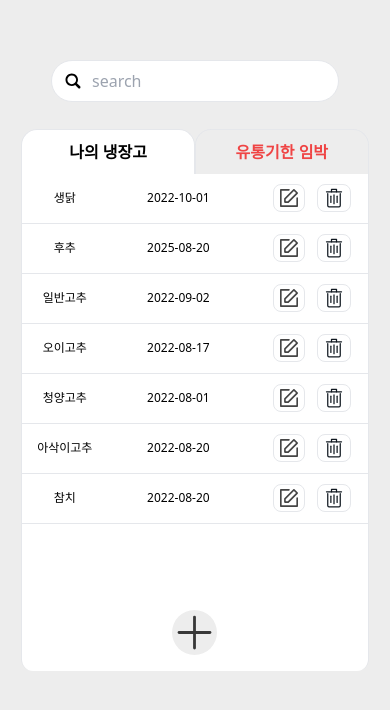
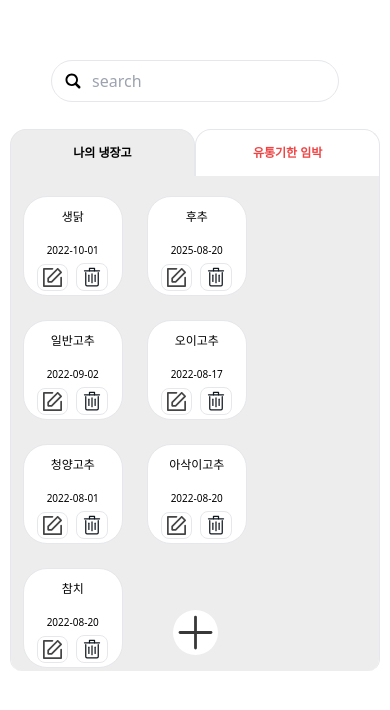
Before and after one commit to Dcom-KHU/refrigerator-front, a Next.js app: page /myrefrigerator in a window 390 px wide. Shown: the part 110-820 px from the top of the page. Built offline with nearby package versions, Linux system fonts and the light colour scheme.

Commit message:
feat:나의 냉장고 ui 카드형식으로 변경

```diff
--- a/components/UI/AddIngrediant.tsx
+++ b/components/UI/AddIngrediant.tsx
@@ -1,25 +1,35 @@
 import Plus from '/public/plus.svg';
 import React, { useState, useRef } from 'react';
-import { useRecoilState } from 'recoil';
-import { isModifyingState } from '../../store/myRefrigerStates';
+import { useRecoilState, useSetRecoilState } from 'recoil';
+import {
+    isModifyingState,
+    invalidTryingState,
+} from '../../store/myRefrigerStates';
 import AddIngrediantModal from '../modal/AddIngrediantModal';
 
 const AddIngrediant = () => {
     const [showModal, setShowModal] = useState(false);
     const [isShow, setIsShow] = useState(false);
     const [isModifying, setIsModifying] = useRecoilState(isModifyingState);
+    const setInvalidTrying = useSetRecoilState(invalidTryingState);
     const divRef = useRef<HTMLDivElement>(null);
 
     const onClick = () => {
         if (isModifying) {
+            //아이템을 추가 중이었던 경우
             if (showModal) {
                 setIsModifying(false);
                 setIsShow(false);
+            } else {
+                //무언가 수정중인 경우
+                setInvalidTrying(true);
                 setTimeout(() => {
-                    setShowModal(false);
+                    setInvalidTrying(false);
                 }, 200);
-            } else return;
+                return;
+            }
         } else {
+            //아이템 추가를 누른 경우
             if (!showModal) {
                 setShowModal(true);
                 setIsShow(true);
@@ -41,7 +51,7 @@ const AddIngrediant = () => {
                 ref={divRef}
                 className="flex flex-col absolute justify-center items-center w-full h-14 bottom-0 rounded-b-xl"
             >
-                <div className="sticky self-center rounded-full -mt-5 bg-[#ededed] hover:bg-[#e4e4e4] cursor-pointer">
+                <div className="sticky self-center rounded-full -mt-5 bg-white hover:bg-[#fbfbfb] cursor-pointer">
                     <Plus width={45} height={45} onClick={onClick} />
                 </div>
             </div>
--- a/components/UI/MyIngrediantsCard.tsx
+++ b/components/UI/MyIngrediantsCard.tsx
@@ -1,10 +1,13 @@
-import React, { useState, useRef } from 'react';
+import React, { useState, useCallback, useRef, useEffect } from 'react';
 import { useRecoilState } from 'recoil';
 import { myIngrediants } from '../../store/myIngrediants';
-import { isModifyingState } from '../../store/myRefrigerStates';
+import {
+    justAddedState,
+    isModifyingState,
+    invalidTryingState,
+} from '../../store/myRefrigerStates';
 import TrashSVG from '/public/trash.svg';
 import Edit from '/public/edit.svg';
-
 interface ingrediant {
     id: string;
     name: string;
@@ -20,10 +23,16 @@ const MyIngrediantsCard = ({ item, isDanger }: propType) => {
     const [data, setData] = useRecoilState(myIngrediants);
     const [newName, setNewName] = useState(item.name);
     const [newBB, setNewBB] = useState(item.bb);
+    //아이템이 방금추가됐는지 확인하는 state, 애니메이션용
+    const [justAdded, setJustAdded] = useRecoilState(justAddedState);
+    //수정/추가 중일 때 또 다른 수정/추가 요청을 감지하는 state, 애니메이션용
+    const [invalidTrying, setInvalidTrying] =
+        useRecoilState(invalidTryingState);
+    //css용 ref
     const divRef = useRef<HTMLDivElement>(null);
-    //현재 재료가 수정중인지 확인
+    //현재 재료가 수정중인지 확인하는 state
     const [thisModifying, setThisModifying] = useState(false);
-    //수정중일 때 다른 재료 수정 못하게 하도록 전역 recoil state 만듦
+    //수정중인 재료가 있는지 확인하는 전역 recoil state
     const [isModifying, setIsModifying] = useRecoilState(isModifyingState);
 
     //특정 인덱스의 아이템 교체
@@ -33,32 +42,12 @@ const MyIngrediantsCard = ({ item, isDanger }: propType) => {
         newValue: T
     ): T[] => [...arr.slice(0, index), newValue, ...arr.slice(index + 1)];
 
-    const completeHandler = () => {
-        //삭제 버튼일 경우
-        if (!thisModifying) {
-            //0.2초간 삭제 애니메이션 후 삭제
-            (divRef.current as HTMLDivElement).className += ' animate-liDel';
-            setTimeout(() => {
-                const filtered = data.filter((now) => now.id !== item.id);
-                setData(filtered);
-            }, 300);
-        } else {
-            //수정 버튼일 경우
-            const index = data.findIndex((oldItem) => oldItem.id === item.id);
-            const newData = replaceItemAtIndex(data, index, {
-                ...item,
-                name: newName,
-                bb: newBB,
-            });
-            setData(newData);
-            setIsModifying(false);
-            setThisModifying(false);
+    const ModifyOrCancle = () => {
+        //다른 재료가 수정중이면 invalidTrying true로 만듦
+        if (isModifying && !thisModifying) {
+            setInvalidTrying(true);
+            return;
         }
-    };
-
-    const onClick = () => {
-        //다른 재료가 수정중이면 return
-        if (isModifying && !thisModifying) return;
         //현재 재료가 수정중이면 취소 처리
         else if (isModifying && thisModifying) {
             setThisModifying(false);
@@ -79,26 +68,85 @@ const MyIngrediantsCard = ({ item, isDanger }: propType) => {
         else setNewBB(value);
     };
 
+    const completeHandler = () => {
+        //삭제 버튼 눌렀을 때
+        if (!thisModifying) {
+            //무언가 수정 중이면 invalidTrying을 true로 set하고 return
+            if (isModifying) {
+                setInvalidTrying(true);
+                return;
+            }
+            //0.2초간 삭제 애니메이션 후 삭제
+            (divRef.current as HTMLDivElement).className += ' animate-fadeOut';
+            setTimeout(() => {
+                const filtered = data.filter((now) => now.id !== item.id);
+                setData(filtered);
+            }, 200);
+        } else {
+            //수정 버튼 눌렀을 때
+            const index = data.findIndex((oldItem) => oldItem.id === item.id);
+            const newData = replaceItemAtIndex(data, index, {
+                ...item,
+                name: newName,
+                bb: newBB,
+            });
+            setData(newData);
+            setIsModifying(false);
+            setThisModifying(false);
+        }
+    };
+
+    const checkJustAdded = useCallback(() => {
+        //방금 추가됐으면
+        if (justAdded) {
+            //애니메이션 0.2초간 적용 후 삭제
+            const temp = (divRef.current as HTMLDivElement).className;
+            (divRef.current as HTMLDivElement).className += ' animate-fadeIn';
+            setTimeout(() => {
+                (divRef.current as HTMLDivElement).className = temp;
+                setJustAdded(false);
+            }, 300);
+        }
+    }, [justAdded, setJustAdded]);
+
+    const checkInvalidTrying = useCallback(() => {
+        //자신이 수정중일 때 다른 재료 수정요청이 감지되면 흔들리는 css animation 적용 후 삭제
+        if (invalidTrying && thisModifying) {
+            const temp = (divRef.current as HTMLDivElement).className;
+            (divRef.current as HTMLDivElement).className +=
+                ' animate-vibration';
+            setTimeout(() => {
+                (divRef.current as HTMLDivElement).className = temp;
+                setInvalidTrying(false);
+            }, 300);
+        }
+    }, [invalidTrying, setInvalidTrying, thisModifying]);
+
+    useEffect(() => {
+        checkJustAdded();
+        checkInvalidTrying();
+    }, [checkInvalidTrying]);
+
     return (
         <>
             <div
                 ref={divRef}
-                className="flex justify-between items-center w-full h-full border-b-[1.5px] border-t-0"
+                className="flex flex-col justify-center content-center items-center w-full h-full border-[1.5px] mt-2 rounded-3xl bg-white"
             >
-                <div className="flex justify-center w-1/4 ml-2 lg:ml-10 md:ml-4 text-xs sm:text-base">
+                <div className="flex justify-center items-center w-full h-1/3 text-xs sm:text-base">
                     {thisModifying ? (
                         <input
                             id="name"
                             value={newName}
                             onChange={onChange}
-                            className="w-[70%] h-8 rounded-lg lg:w-1/2 lg:h-10 lg:rounded-2xl border-2 border-blue-500 text-center outline-none"
+                            className="w-4/5 h-4/5 rounded-lg lg:rounded-2xl border-2 border-blue-500 text-center outline-none"
                         ></input>
                     ) : (
                         `${item.name}`
                     )}
                 </div>
                 <div
-                    className={`flex justify-end w-2/5 mr-5 md:mr-2 text-xs md:text-sm ${
+                    className={`flex justify-center items-end w-full h-1/4 text-[10px] md:text-sm ${
                         isDanger && 'text-red-400'
                     }`}
                 >
@@ -108,27 +156,27 @@ const MyIngrediantsCard = ({ item, isDanger }: propType) => {
                             type="date"
                             value={newBB}
                             onChange={onChange}
-                            className="w-[95%] md:w-1/2 h-8 lg:h-10 rounded-lg lg:rounded-2xl border-2 border-blue-500  text-center outline-none"
+                            className="w-[90%] h-[90%] rounded-lg lg:rounded-2xl border-2 border-blue-500 text-center outline-none"
                         ></input>
                     ) : (
                         `${item.bb}`
                     )}
                 </div>
-                <div className="flex justify-end items-center w-1/2 md:w-1/3">
-                    <div className="flex justify-center w-3/4 z-10">
+                <div className="flex justify-center items-end w-full h-1/3">
+                    <div className="flex justify-center items-end w-3/4 z-10">
                         <button
-                            onClick={onClick}
-                            className="px-[6px] py-[3px] md:px-3 md:py-2 border-[1.5px] rounded-lg sm:rounded-xl text-xs md:text-sm hover:bg-[#f6f6f6] mr-3"
+                            onClick={ModifyOrCancle}
+                            className="px-[5px] py-[3px] border-[1.5px] rounded-lg sm:rounded-xl text-[10px] md:text-sm hover:bg-[#f6f6f6] mr-1"
                         >
                             {thisModifying ? (
                                 '취소'
                             ) : (
-                                <Edit width={18} fill="#454545" />
+                                <Edit width={19} fill="#454545" />
                             )}
                         </button>
                         <button
                             onClick={completeHandler}
-                            className="px-[6px] py-[3px] md:px-3 md:py-2 border-[1.5px] rounded-lg sm:rounded-xl text-xs md:text-sm hover:bg-[#f6f6f6] mr-2 md:mr-0"
+                            className="px-[5px] py-[3px] border-[1.5px] rounded-lg sm:rounded-xl text-[10px] md:text-sm hover:bg-[#f6f6f6] ml-1"
                         >
                             {thisModifying ? '완료' : <TrashSVG width={20} />}
                         </button>
--- a/components/UI/MyIngrediantsList.tsx
+++ b/components/UI/MyIngrediantsList.tsx
@@ -1,6 +1,6 @@
-import { useState, useEffect, useCallback, useRef } from 'react';
-import { useRecoilValue, useRecoilState } from 'recoil';
-import { myRefSearchState, justAddedState } from '../../store/myRefrigerStates';
+import React, { useState } from 'react';
+import { useRecoilValue } from 'recoil';
+import { myRefSearchState } from '../../store/myRefrigerStates';
 import MyIngrediantsCard from './MyIngrediantsCard';
 import AddIngrediant from './AddIngrediant';
 import MyRefSelect from './MyRefSelect';
@@ -17,10 +17,6 @@ interface propType {
 
 const MyIngrediantsList = ({ data }: propType) => {
     const [selected, setSelected] = useState(false);
-    //재료 추가시 애니메이션용 ref
-    const ulRef = useRef<HTMLUListElement>(null);
-    //재료 추가시 애니메이션용 state
-    const [justAdded, setJustAdded] = useRecoilState(justAddedState);
     const keyword = useRecoilValue(myRefSearchState);
 
     const isDangerous = (today: Date, bb: string): boolean => {
@@ -29,38 +25,18 @@ const MyIngrediantsList = ({ data }: propType) => {
         return diff / (1000 * 60 * 60 * 24) <= 3;
     };
 
-    //방금 아이템이 추가됐다면 0.4초간 애니메이션 적용 후 삭제
-    const checkJustAdded = useCallback(() => {
-        if (justAdded) {
-            const temp = (ulRef.current as HTMLUListElement).className;
-            (ulRef.current as HTMLUListElement).className +=
-                ' child:animate-liAdd';
-            setTimeout(() => {
-                (ulRef.current as HTMLUListElement).className = temp;
-                setJustAdded(false);
-            }, 200);
-        }
-    }, [justAdded, setJustAdded]);
-
-    useEffect(() => {
-        checkJustAdded();
-    }, [checkJustAdded]);
-
     return (
         <>
-            <div className="flex relative flex-col self-center w-[99%] h-3/4">
+            <div className="flex relative flex-col self-center w-full h-3/4">
                 <MyRefSelect selected={selected} setSelected={setSelected} />
-                <ul
-                    ref={ulRef}
-                    className="flex flex-col items-center w-full h-full bg-white border-x-[1.5px] rounded-b-xl overflow-y-scroll"
-                >
+                <ul className="flex flex-wrap content-start w-full h-[95%] bg-[#ededed] border-x-[1.5px] rounded-b-xl overflow-y-scroll">
                     {!selected && //나의 냉장고 선택했을 때
                         data.map((item) =>
                             keyword != '' ? ( //search input에 값이 들어있으면
                                 item.name.includes(keyword) && ( //input내에 값을 포함하는 item만 출력
                                     <li
                                         key={item.id}
-                                        className="w-full min-h-[50px] md:min-h-[100px]"
+                                        className="w-[100px] h-[100px] md:w-[150px] md:h-[150px] m-2"
                                     >
                                         <MyIngrediantsCard
                                             item={item}
@@ -72,7 +48,7 @@ const MyIngrediantsList = ({ data }: propType) => {
                                 //input값이 없을경우 전체 출력
                                 <li
                                     key={item.id}
-                                    className="w-full min-h-[50px] md:min-h-[100px]"
+                                    className="w-[100px] h-[100px] md:w-[150px] md:h-[150px] m-3"
                                 >
                                     <MyIngrediantsCard
                                         item={item}
@@ -91,7 +67,7 @@ const MyIngrediantsList = ({ data }: propType) => {
                                     item.name.includes(keyword) && (
                                         <li
                                             key={item.id}
-                                            className="w-full min-h-[50px] md:min-h-[100px]"
+                                            className="w-[100px] h-[100px] md:w-[150px] md:h-[150px] m-3"
                                         >
                                             <MyIngrediantsCard
                                                 item={item}
@@ -102,7 +78,7 @@ const MyIngrediantsList = ({ data }: propType) => {
                                 ) : (
                                     <li
                                         key={item.id}
-                                        className="w-full min-h-[50px] md:min-h-[100px]"
+                                        className="w-[100px] h-[100px] md:w-[150px] md:h-[150px] m-3"
                                     >
                                         <MyIngrediantsCard
                                             item={item}
--- a/components/UI/MyRefSelect.tsx
+++ b/components/UI/MyRefSelect.tsx
@@ -1,5 +1,4 @@
 import React from 'react';
-
 interface propType {
     selected: boolean;
     setSelected: React.Dispatch<React.SetStateAction<boolean>>;
@@ -8,13 +7,13 @@ interface propType {
 const MyRefSelect = (props: propType) => {
     return (
         <>
-            <div className="flex w-full h-12">
+            <div className="flex w-full h-12 text-xs md:text-base">
                 <div
                     onClick={() => {
                         props.setSelected(false);
                     }}
                     className={`flex justify-center items-center w-1/2 rounded-t-2xl border-[1.5px] border-b-0 cursor-pointer hover:bg-[#f4f4f4] ${
-                        !props.selected && 'bg-white'
+                        !props.selected && 'bg-[#ededed]'
                     } `}
                 >
                     <h2 className="font-semibold">나의 냉장고</h2>
@@ -24,7 +23,7 @@ const MyRefSelect = (props: propType) => {
                         props.setSelected(true);
                     }}
                     className={`flex justify-center items-center w-1/2 rounded-t-2xl border-[1.5px] border-b-0 cursor-pointer hover:bg-[#f4f4f4] ${
-                        props.selected && 'bg-white'
+                        props.selected && 'bg-[#ededed]'
                     }`}
                 >
                     <h2 className="font-semibold text-red-500">
--- a/package.json
+++ b/package.json
@@ -9,6 +9,7 @@
         "lint": "next lint"
     },
     "dependencies": {
+        "@types/uuid": "^8.3.4",
         "autoprefixer": "^10.4.8",
         "axios": "^0.27.2",
         "babel-plugin-styled-components": "^2.0.7",
--- a/pages/myrefrigerator.tsx
+++ b/pages/myrefrigerator.tsx
@@ -8,9 +8,9 @@ const MyRefriger: NextPage = () => {
 
     return (
         <>
-            <div className="flex flex-col justify-center items-end w-screen h-screen bg-[#ededed]">
-                <div className="flex justify-center items-end w-screen h-[95%] ">
-                    <div className="flex flex-col justify-center items-center w-[90%] lg:w-3/5 h-[90%]">
+            <div className="flex flex-col justify-center items-end w-screen h-screen">
+                <div className="flex justify-center items-end w-screen h-[95%]">
+                    <div className="flex flex-col justify-center items-center w-[95%] lg:w-[890px] h-[90%]">
                         <MyRefSearch />
                         <MyIngrediantsList data={data} />
                     </div>
--- a/store/myRefrigerStates.ts
+++ b/store/myRefrigerStates.ts
@@ -18,3 +18,9 @@ export const justAddedState = atom<boolean>({
     key: `justAddedState/${v1()}`,
     default: false,
 });
+
+//재료 수정중에 다른 수정/추가 접근있는지 확인하는 state, css 애니메이션용
+export const invalidTryingState = atom<boolean>({
+    key: `invalidTrying/${v1()}`,
+    default: false,
+});
```
Also changed, not shown: components/modal/AddIngrediantModal.tsx (+9 -4 lines), tailwind.config.js (+14 -5 lines), 1 other file (tests, documents, lock files or other folders).
